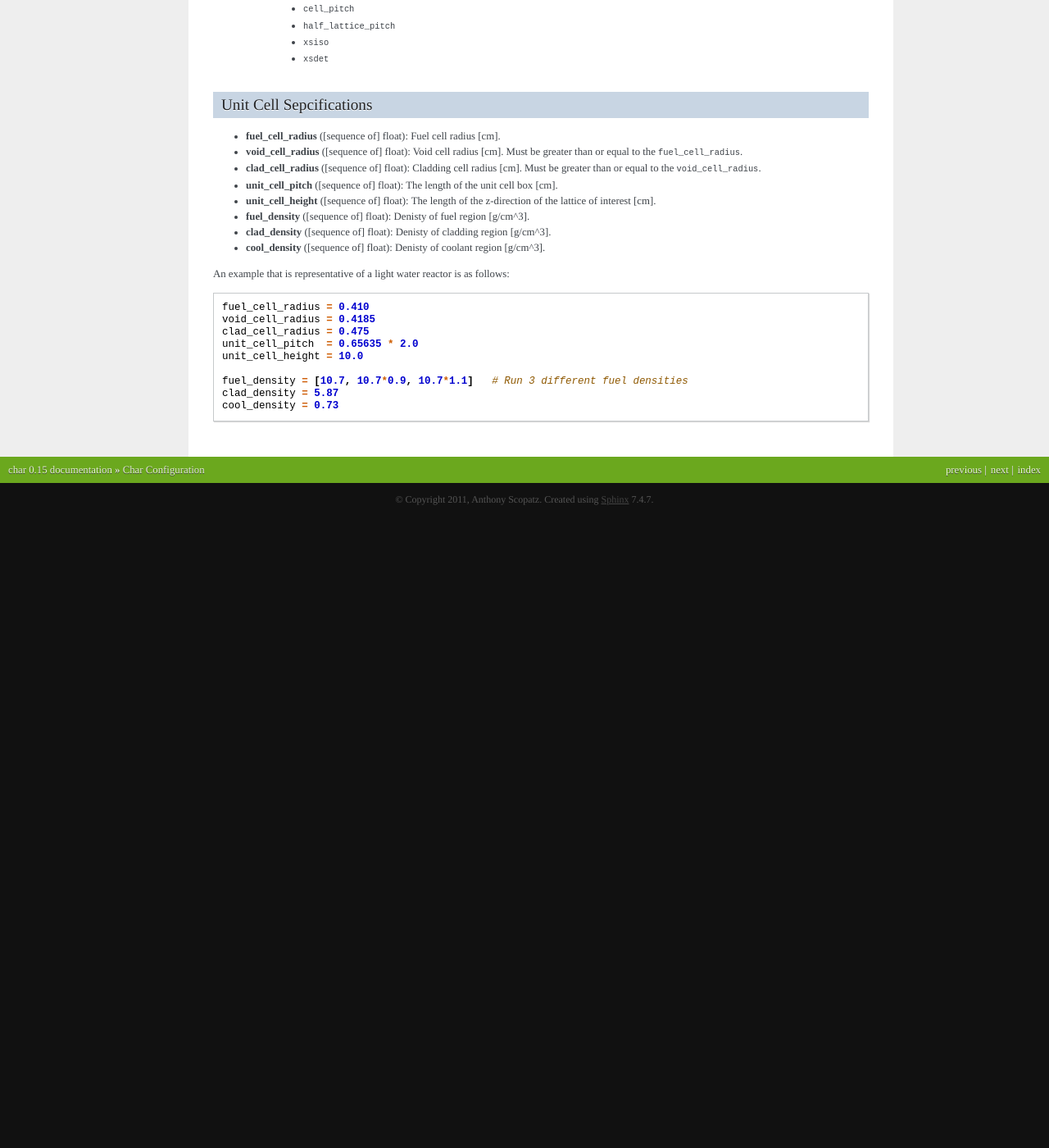
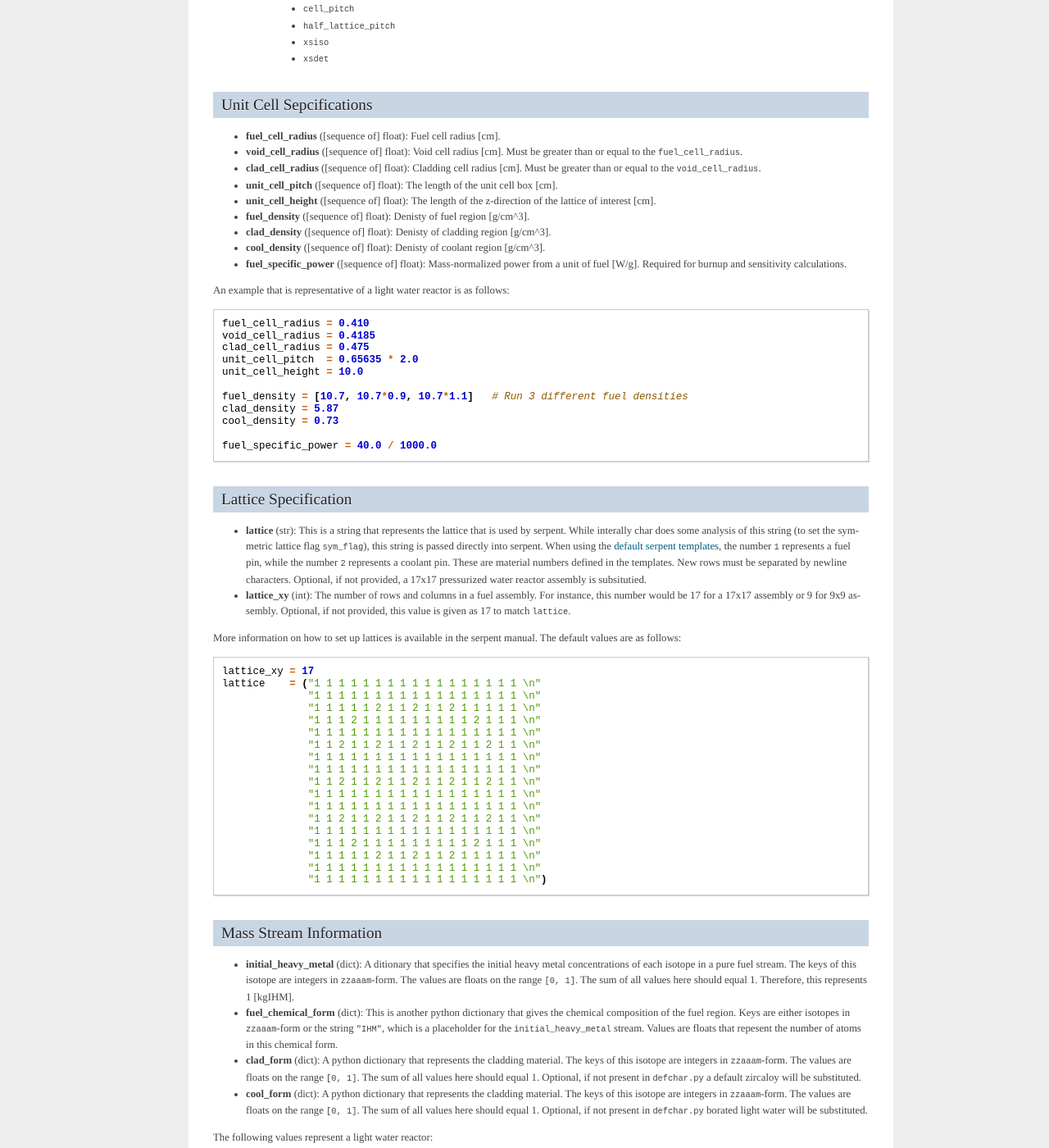
Before and after one commit to bright-dev/bright, a Sphinx documentation site: the page built from doc/source/configuration.rst, in a window 1280 px wide and 1400 px high, scrolled down 3151 px. Shown: the whole window at 82% size. Built offline with Sphinx 7.4.7, drawn with Linux system fonts in a browser that asks for light colours; formulas are drawn with MathJax 3; before the commit the page ends 3781 px from its top, so only the background shows below that; some of the changed text lies outside the part shown.

Commit message:
Added a lattice and mass stream section.

```diff
--- a/doc/source/configuration.rst
+++ b/doc/source/configuration.rst
@@ -116,6 +116,8 @@ A string-valued path to this file may also be passed into these parameters.
         core_transmute_isos = "/path/to/isos_to_track.txt"
 
 
+.. _calc_mode_templates:
+
 --------------------------
 Calculation Mode Templates
 --------------------------
@@ -215,6 +217,8 @@ Unit Cell Sepcifications
 * **fuel_density** ([sequence of] float): Denisty of fuel region [g/cm^3].
 * **clad_density** ([sequence of] float): Denisty of cladding region [g/cm^3].
 * **cool_density** ([sequence of] float): Denisty of coolant region [g/cm^3].
+* **fuel_specific_power** ([sequence of] float): Mass-normalized power from a unit of fuel [W/g].
+  Required for burnup and sensitivity calculations.
 
 An example that is representative of a light water reactor is as follows::
 
@@ -227,3 +231,132 @@ An example that is representative of a light water reactor is as follows::
     fuel_density = [10.7, 10.7*0.9, 10.7*1.1]   # Run 3 different fuel densities
     clad_density = 5.87
     cool_density = 0.73
+
+    fuel_specific_power = 40.0 / 1000.0
+
+
+---------------------
+Lattice Specification
+---------------------
+* **lattice** (str):  This is a string that represents the lattice that is used by serpent.
+  While interally char does some analysis of this string (to set the symmetric lattice flag ``sym_flag``),
+  this string is passed directly into serpent.  When using the
+  :ref:`default serpent templates <calc_mode_templates>`, the number ``1`` represents a fuel pin,
+  while the number ``2`` represents a coolant pin.  These are material numbers defined in the templates.
+  New rows must be separated by newline characters.
+  Optional, if not provided, a 17x17 pressurized water reactor assembly is subsitutied.
+* **lattice_xy** (int):  The number of rows and columns in a fuel assembly.
+  For instance, this number would be 17 for a 17x17 assembly or 9 for 9x9 assembly.
+  Optional, if not provided, this value is given as 17 to match ``lattice``.
+
+More information on how to set up lattices is available in the serpent manual.
+The default values are as follows::
+
+    lattice_xy = 17
+    lattice    = ("1 1 1 1 1 1 1 1 1 1 1 1 1 1 1 1 1 \n"
+                  "1 1 1 1 1 1 1 1 1 1 1 1 1 1 1 1 1 \n"
+                  "1 1 1 1 1 2 1 1 2 1 1 2 1 1 1 1 1 \n"
+                  "1 1 1 2 1 1 1 1 1 1 1 1 1 2 1 1 1 \n"
+                  "1 1 1 1 1 1 1 1 1 1 1 1 1 1 1 1 1 \n"
+                  "1 1 2 1 1 2 1 1 2 1 1 2 1 1 2 1 1 \n"
+                  "1 1 1 1 1 1 1 1 1 1 1 1 1 1 1 1 1 \n"
+                  "1 1 1 1 1 1 1 1 1 1 1 1 1 1 1 1 1 \n"
+                  "1 1 2 1 1 2 1 1 2 1 1 2 1 1 2 1 1 \n"
+                  "1 1 1 1 1 1 1 1 1 1 1 1 1 1 1 1 1 \n"
+                  "1 1 1 1 1 1 1 1 1 1 1 1 1 1 1 1 1 \n"
+                  "1 1 2 1 1 2 1 1 2 1 1 2 1 1 2 1 1 \n"
+                  "1 1 1 1 1 1 1 1 1 1 1 1 1 1 1 1 1 \n"
+                  "1 1 1 2 1 1 1 1 1 1 1 1 1 2 1 1 1 \n"
+                  "1 1 1 1 1 2 1 1 2 1 1 2 1 1 1 1 1 \n"
+                  "1 1 1 1 1 1 1 1 1 1 1 1 1 1 1 1 1 \n"
+                  "1 1 1 1 1 1 1 1 1 1 1 1 1 1 1 1 1 \n")
+
+
+-----------------------
+Mass Stream Information
+-----------------------
+* **initial_heavy_metal** (dict): A ditionary that specifies the initial heavy metal
+  concentrations of each isotope in a pure fuel stream.  The keys of this isotope are
+  integers in ``zzaaam``-form.  The values are floats on the range ``[0, 1]``.
+  The sum of all values here should equal 1.  Therefore, this represents 1 [kgIHM].
+* **fuel_chemical_form** (dict): This is another python dictionary that gives the
+  chemical composition of the fuel region.  Keys are either isotopes in ``zzaaam``-form
+  or the string ``"IHM"``, which is a placeholder for the ``initial_heavy_metal`` stream.
+  Values are floats that repesent the number of atoms in this chemical form.
+* **clad_form** (dict): A python dictionary that represents the cladding material. The keys of
+  this isotope are integers in ``zzaaam``-form.  The values are floats on the range ``[0, 1]``.
+  The sum of all values here should equal 1.
+  Optional, if not present in ``defchar.py`` a default zircaloy will be substituted.
+* **cool_form** (dict): A python dictionary that represents the cladding material. The keys of
+  this isotope are integers in ``zzaaam``-form.  The values are floats on the range ``[0, 1]``.
+  The sum of all values here should equal 1.
+  Optional, if not present in ``defchar.py`` borated light water will be substituted.
+
+The following values represent a light water reactor::
+
+    # Low enriched uranium
+    initial_heavy_metal = {
+        922350: 0.04,
+        922380: 0.96,
+        }
+
+    # Uranium oxide
+    fuel_chemical_form = {
+        80160: 2.0,
+        "IHM": 1.0,
+        }
+
+    # Default zircaloy
+    clad_form = {
+        # Natural Zirconium
+        400900: 0.98135 * 0.5145,
+        400910: 0.98135 * 0.1122,
+        400920: 0.98135 * 0.1715,
+        400940: 0.98135 * 0.1738,
+        400960: 0.98135 * 0.0280,
+        # The plastic is all melted and the natural Chromium too..
+        240500: 0.00100 * 0.04345,
+        240520: 0.00100 * 0.83789,
+        240530: 0.00100 * 0.09501,
+        240540: 0.00100 * 0.02365,
+        # Natural Iron
+        260540: 0.00135 * 0.05845,
+        260560: 0.00135 * 0.91754,
+        260570: 0.00135 * 0.02119,
+        260580: 0.00135 * 0.00282,
+        # Natural Nickel
+        280580: 0.00055 * 0.68077,
+        280600: 0.00055 * 0.26223,
+        280610: 0.00055 * 0.01140,
+        280620: 0.00055 * 0.03634,
+        280640: 0.00055 * 0.00926,
+        # Natural Tin
+        501120: 0.01450 * 0.0097,
+        501140: 0.01450 * 0.0065,
+        501150: 0.01450 * 0.0034,
+        501160: 0.01450 * 0.1454,
+        501170: 0.01450 * 0.0768,
+        501180: 0.01450 * 0.2422,
+        501190: 0.01450 * 0.0858,
+        501200: 0.01450 * 0.3259,
+        501220: 0.01450 * 0.0463,
+        501240: 0.01450 * 0.0579,
+        # We Need Oxygen!
+        80160:  0.00125,
+        }
+
+    # Default borated light water
+    MW = (2 * 1.0) + (1 * 16.0) + (0.199 * 550 * 10.0**-6 * 10.0) + (0.801 * 550 * 10.0**-6 * 11.0)
+    cool_form = {
+        10010: (2 * 1.0) / MW,
+        80160: (1 * 16.0) / MW,
+        50100: (0.199 * 550 * 10.0**-6 * 10.0) / MW,
+        50110: (0.801 * 550 * 10.0**-6 * 11.0) / MW,
+        }
+
+
+----------------------
+Isotopic Perturbations
+----------------------
+#initial_U235 = [0.02, 0.04, 0.06]
+sensitivity_mass_fractions = [1.1, 0.9]
```
